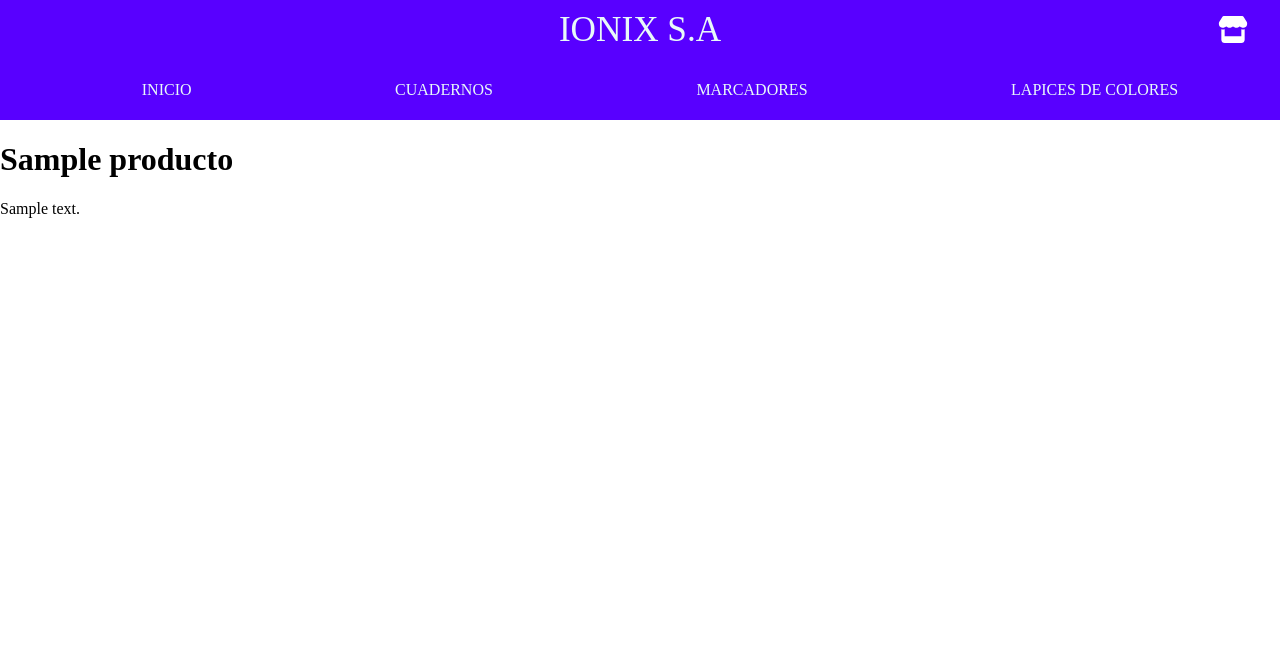
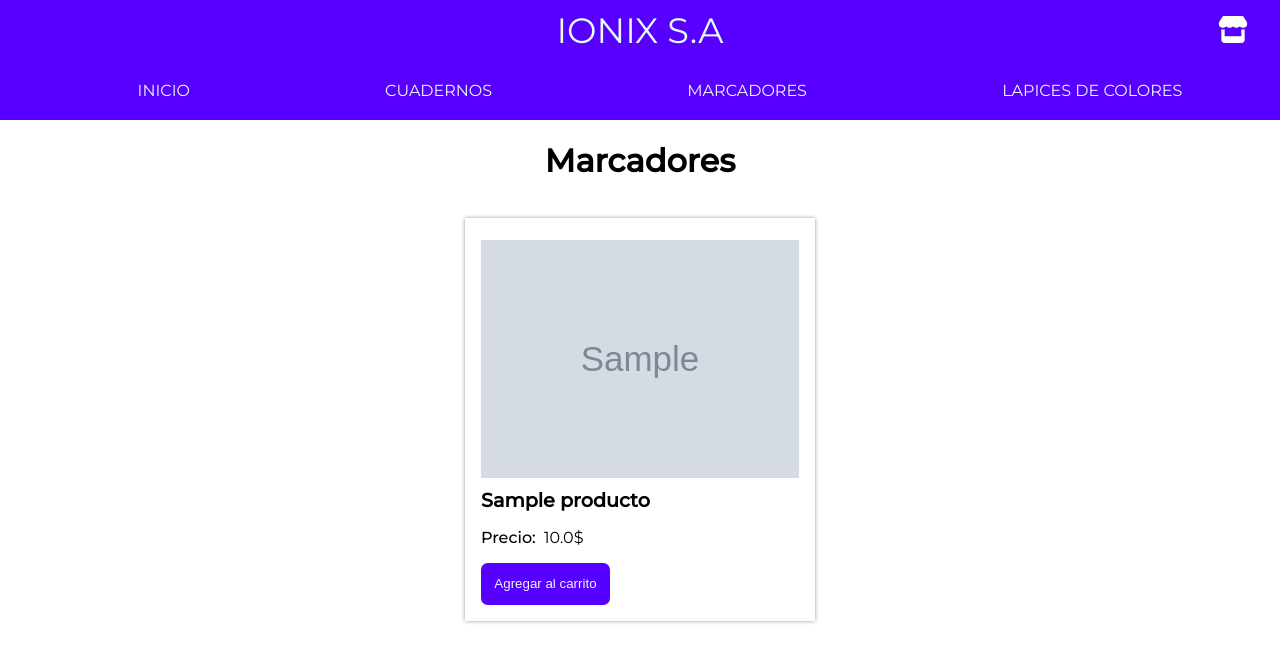
Before and after one commit to saul-zambrano/Proyecto-de-programacion, a Django app: page / in a window 1280 px wide. Shown: the top 662 px of the page. Run offline with Django 4.2, Linux system fonts and the light colour scheme; tables that the repository leaves empty hold one stand-in row (values such as "Sample post"); grey boxes marked "Sample" are stand-in pictures.

Commit message:
creando la seccion de marcadores

```diff
--- a/productos/models.py
+++ b/productos/models.py
@@ -1,8 +1,6 @@
 from django.db import models
 
 # Create your models here.
-
-
 class CategoriaProducto(models.Model):
     id = models.AutoField(primary_key=True)
     nombre = models.CharField(max_length=60)
--- a/productos/static/css/styles.css
+++ b/productos/static/css/styles.css
@@ -4,7 +4,10 @@
 
 body{
     margin: 0;
+    font-family: 'Montserrat', sans-serif;
 }
+
+/* Navegacion */
 
 .nav{
     position: relative;
@@ -39,3 +42,57 @@ body{
 .list__item{
     cursor: pointer;
 }
+
+.list__item__link{
+    color: #E8F9F9;
+    text-decoration: none;
+}
+
+/* Productos */
+
+.main__title{
+    text-align: center;
+}
+
+.container-product{
+    display: flex;
+    justify-content: space-around;
+    flex-wrap: wrap;
+    margin: 0 2em;
+}
+
+.post{
+    width: 350px;
+    padding: 1em;
+    box-shadow: 0px 0px 4px #999;
+    margin: 1em;
+}
+
+.post__images{
+    width: 100%;
+    height: 250px;
+    object-fit: contain;
+}
+
+.post__title{
+    font-size: 1.2em;
+    margin: 0;
+}
+
+.post__price__word{
+    font-weight: 500;
+    margin-right: 0.5em;
+}
+
+.post__price::after{
+    content: "$";
+}
+
+.post__button{
+    background-color: #5800FF;
+    border: none;
+    padding: 1em;
+    color: #E8F9F9;
+    border-radius: 0.5em;
+    cursor: pointer;
+}
--- a/productos/static/script/main.js
+++ /dev/null
@@ -1,7 +0,0 @@
-if (window.fetch != undefined) console.log('FETCH OK')
-else console.log('FETCH NOT WORKS!')
-
-fetch('')
-.then(res=>res.ok ? Promise.resolve(res) : Promise.reject(res))
-.then(res=>res.json ())
-.then(res=>console.log(res))
--- a/productos/templates/productos.html
+++ b/productos/templates/productos.html
@@ -17,21 +17,28 @@
         <nav class="nav">
             <p class="nav__title">IONIX S.A</p>
             <ul class="list">
-                <li class="list__item">INICIO</li>
-                <li class="list__item">CUADERNOS</li>
-                <li class="list__item">MARCADORES</li>
-                <li class="list__item">LAPICES DE COLORES</li>
+                <li class="list__item"><a class="list__item__link" href="">INICIO</a></li>
+                <li class="list__item"><a class="list__item__link" href="">CUADERNOS</a></li>
+                <li class="list__item"><a class="list__item__link" href="">MARCADORES</a></li>
+                <li class="list__item"><a class="list__item__link" href="">LAPICES DE COLORES</a></li>
             </ul>
             <img class="nav__shop" src="{% static 'images/shop.svg' %}" alt="">
         </nav>
     </header>
     <main>
-        {% for producto in productos_registrados %}
-        <div>
-                <h1>{{ producto.nombre }}</h1>
-                <p>{{ producto.descripcion }}</p>
-        </div>
-        {% endfor %}
+        <h1 class="main__title">Marcadores</h1>
+        <section class="container-product">
+            {% for producto in productos_registrados %}
+                {% static '' as baseUrl %}
+            <div class="post">
+                    <img class="post__images" src="{{baseUrl}}images/post/{{producto.imagen}}" alt="">
+                    <h2 class="post__title">{{ producto.nombre }}</h2>
+                    <!-- <p class="post__paragraph">{{ producto.descripcion }}</p> -->
+                    <p class="post__price"><strong class="post__price__word">Precio:</strong>{{ producto.precio }}</p>
+                    <button class="post__button">Agregar al carrito</button>
+            </div>
+            {% endfor %}
+        </section>
 
     </main>
 </body>
```
Also changed, not shown: productos/migrations/0001_initial.py, productos/static/images/post/1.png (added), productos/static/images/post/2.png (added), productos/static/images/post/3.png (added), productos/static/images/post/4.png (added), productos/static/images/post/5.png (added), productos/static/images/post/6.png (added).
